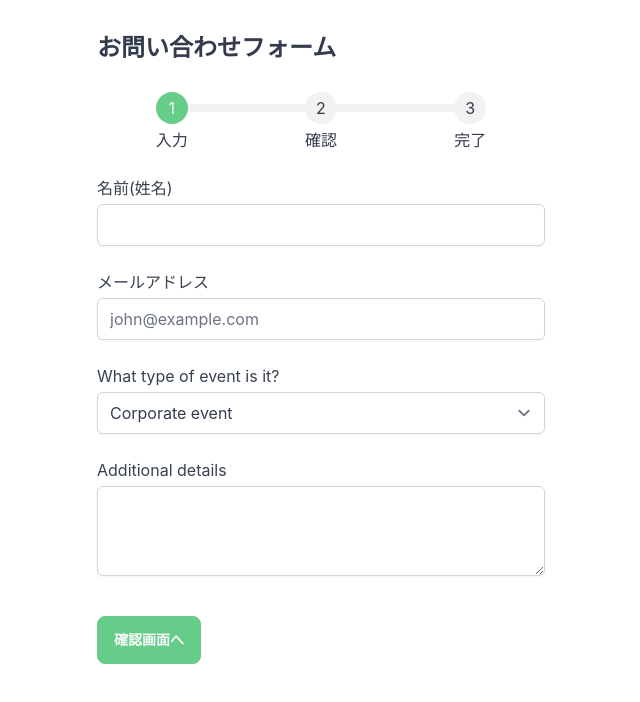
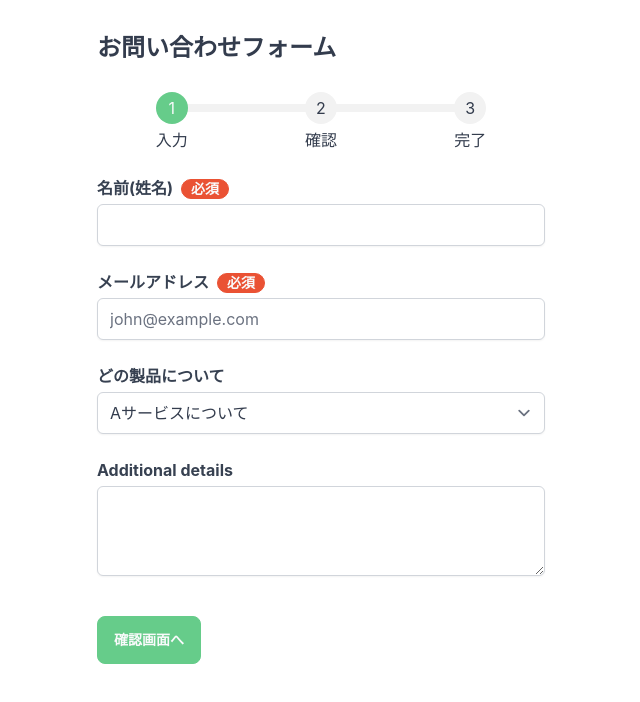
Before and after one commit to cherenkov/contact-form-demo, a React (Vite) app: page / in a window 1280 px wide. Shown: the top 702 px of the page, without its empty margins (319-959 px from the left). Built offline with nearby package versions, Linux system fonts and the light colour scheme.

Commit message:
入力画面のスタイル調整。必須マーク追加

```diff
--- a/src/components/contact/ConfirmPage.tsx
+++ b/src/components/contact/ConfirmPage.tsx
@@ -19,8 +19,10 @@ const ConfirmPage = ({ handleBack, handleNext }: Props) => {
 
   return (
     <>
-      <div>{currentState?.name}</div>
-      <div>{currentState?.email}</div>
+      <div>{currentState.name}</div>
+      <div>{currentState.nameFurigana}</div>
+      <div>{currentState.email}</div>
+      <div>{currentState.whichProduct}</div>
 
       <button type="button" className="btn btn-outline btn-primary" onClick={onClickBack}>
         戻る
--- a/src/components/contact/FormPage.tsx
+++ b/src/components/contact/FormPage.tsx
@@ -2,8 +2,10 @@ import { useContext } from 'react';
 import { useForm, SubmitHandler } from 'react-hook-form';
 import { FormCtx } from '~/components/contexts/FormContext';
 interface IFormInput {
-  name: String;
-  email: String;
+  name: string;
+  nameFurigana: string;
+  email: string;
+  whichProduct: string;
 }
 
 type Props = {
@@ -21,6 +23,7 @@ const FormPage = ({ handleNext }: Props) => {
   } = useForm<IFormInput>();
 
   const onSubmit: SubmitHandler<IFormInput> = (data) => {
+    console.log(data);
     setCurrentState(data);
     handleNext();
   };
@@ -29,8 +32,10 @@ const FormPage = ({ handleNext }: Props) => {
     <>
       <form onSubmit={handleSubmit(onSubmit)}>
         <div className="grid grid-cols-1 gap-6">
-          <label className="block">
-            <span className="text-gray-700">名前(姓名)</span>
+          <div>
+            <label>
+              <span className="text-gray-700 font-bold">名前(姓名)</span>
+              <span className="ml-2 badge badge-accent font-bold">必須</span>
               <input
                 type="text"
                 className="mt-1 block w-full rounded-md border-gray-300 shadow-sm focus:border-indigo-300 focus:ring focus:ring-indigo-200 focus:ring-opacity-50"
@@ -39,9 +44,15 @@ const FormPage = ({ handleNext }: Props) => {
                 defaultValue={currentState.name}
               />
             </label>
-          {errors.name && <span className="text-sm font-bold tracking-wide text-red-500">{errors.name?.message}</span>}
-          <label className="block">
-            <span className="text-gray-700">メールアドレス</span>
+            {errors.name && (
+              <div className="mt-2 text-sm font-bold tracking-wide text-red-500">{errors.name?.message}</div>
+            )}
+          </div>
+
+          <div>
+            <label>
+              <span className="text-gray-700 font-bold">メールアドレス</span>
+              <span className="ml-2 badge badge-accent font-bold">必須</span>
               <input
                 type="email"
                 className="
@@ -65,10 +76,13 @@ const FormPage = ({ handleNext }: Props) => {
               />
             </label>
             {errors.email && (
-            <span className="text-sm font-bold tracking-wide text-red-500">{errors.email?.message}</span>
+              <div className="mt-2 text-sm font-bold tracking-wide text-red-500">{errors.email?.message}</div>
             )}
-          <label className="block">
-            <span className="text-gray-700">What type of event is it?</span>
+          </div>
+
+          <div>
+            <label>
+              <span className="text-gray-700 font-bold">どの製品について</span>
               <select
                 className="
                   block
@@ -79,15 +93,18 @@ const FormPage = ({ handleNext }: Props) => {
                   shadow-sm
                   focus:border-indigo-300 focus:ring focus:ring-indigo-200 focus:ring-opacity-50
                 "
+                {...register('whichProduct', {})}
               >
-              <option>Corporate event</option>
-              <option>Wedding</option>
-              <option>Birthday</option>
-              <option>Other</option>
+                <option>Aサービスについて</option>
+                <option>Bサービスについて</option>
+                <option>Cサービスについて</option>
+                <option>その他</option>
               </select>
             </label>
+          </div>
+          <div>
             <label className="block">
-            <span className="text-gray-700">Additional details</span>
+              <span className="text-gray-700 font-bold">Additional details</span>
               <textarea
                 className="
                   mt-1
@@ -101,6 +118,7 @@ const FormPage = ({ handleNext }: Props) => {
                 rows="3"
               />
             </label>
+          </div>
           {/* <div className="block">
                 <div className="mt-2">
                   <div>
--- a/src/components/contact/index.tsx
+++ b/src/components/contact/index.tsx
@@ -15,9 +15,6 @@ function ContanctIndex() {
   const handleBack = () => {
     setActiveStep((prevActiveStep) => prevActiveStep - 1);
   };
-  const handleReset = () => {
-    setActiveStep(0);
-  };
 
   const getStepContent = (stepIndex: number) => {
     switch (stepIndex) {
@@ -31,16 +28,6 @@ function ContanctIndex() {
         return 'Unknown stepIndex';
     }
   };
-
-  // const { state } = useAuthState();
-  // const {
-  //   register,
-  //   formState: { errors },
-  //   handleSubmit,
-  // } = useForm<IFormInput>();
-  // const onSubmit: SubmitHandler<IFormInput> = (data) => {
-  //   console.log(data);
-  // };
 
   return (
     <>
```
Lines whose indentation alone changed are shown as unchanged.
